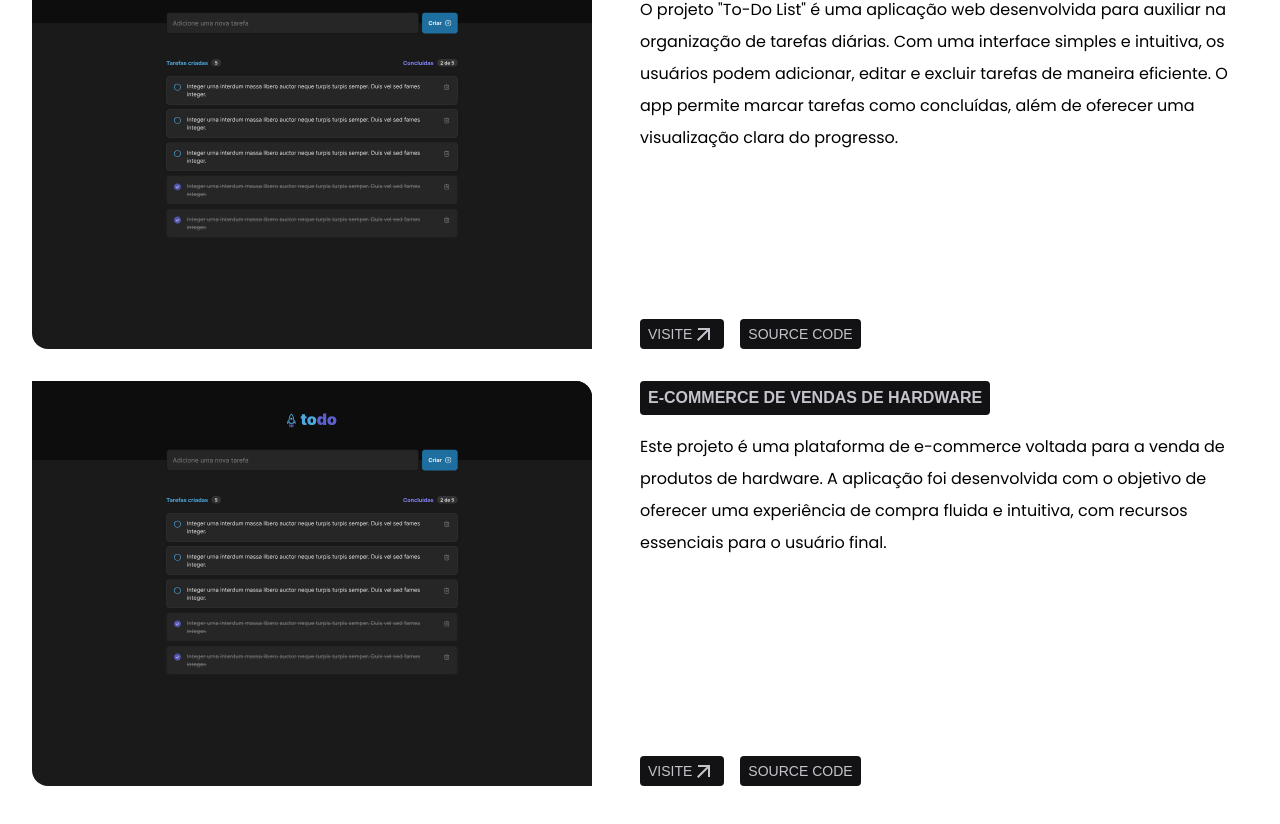
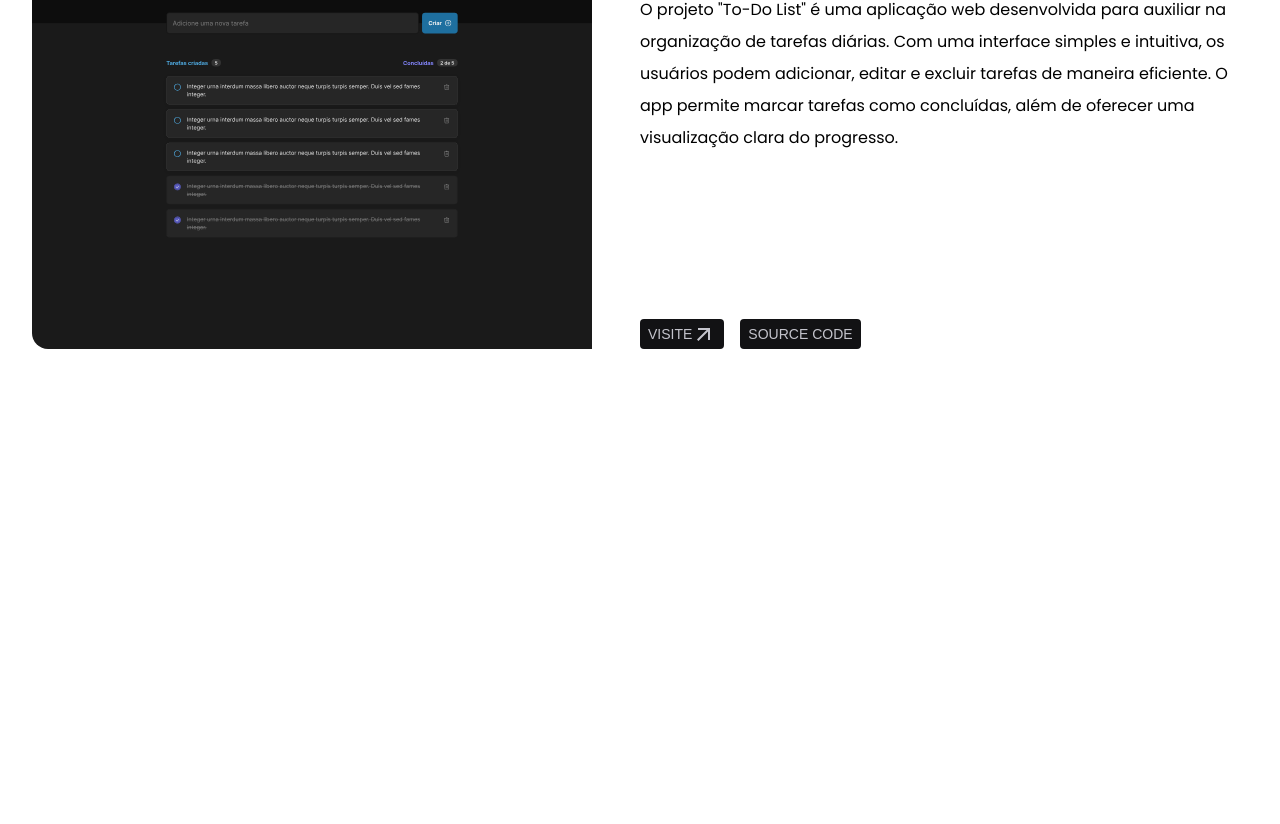
Before and after one commit to PabloRafael-coder/meu-portfolio, a React (Vite) app: page /project in a window 1280 px wide. Shown: the part 276-1100 px from the top of the page. After the commit the page ends 800 px from the top, so only its background shows below. Built offline with nearby package versions, Linux system fonts and the light colour scheme; a web font is replaced by a local one.

Commit message:
remove: Remover um projeto do componente

```diff
--- a/src/pages/Project/index.jsx
+++ b/src/pages/Project/index.jsx
@@ -14,15 +14,6 @@ const myProjects = [
     além de oferecer uma visualização clara do progresso.`,
     image: todo,
   },
-  {
-    id: 2,
-    title: 'E-commerce de Vendas de Hardware',
-    text: `Este projeto é uma plataforma de e-commerce voltada para a venda de
-    produtos de hardware. A aplicação foi desenvolvida com o objetivo de
-    oferecer uma experiência de compra fluida e intuitiva, com recursos
-    essenciais para o usuário final.`,
-    image: todo,
-  },
 ];
 
 export function Project() {
@@ -30,8 +21,8 @@ export function Project() {
     <ProjectContainer>
       <h1>Meus Projetos</h1>
       <p>
-        Aqui você encontra uma coleção dos trabalhos que desenvolvi ao longo
-        da minha jornada como desenvolvedor. Cada projeto reflete o meu
+        Aqui você encontra uma coleção dos trabalhos que desenvolvi ao longo da
+        minha jornada como desenvolvedor. Cada projeto reflete o meu
         crescimento, dedicação e paixão por criar soluções modernas e eficientes
         .
       </p>
```
